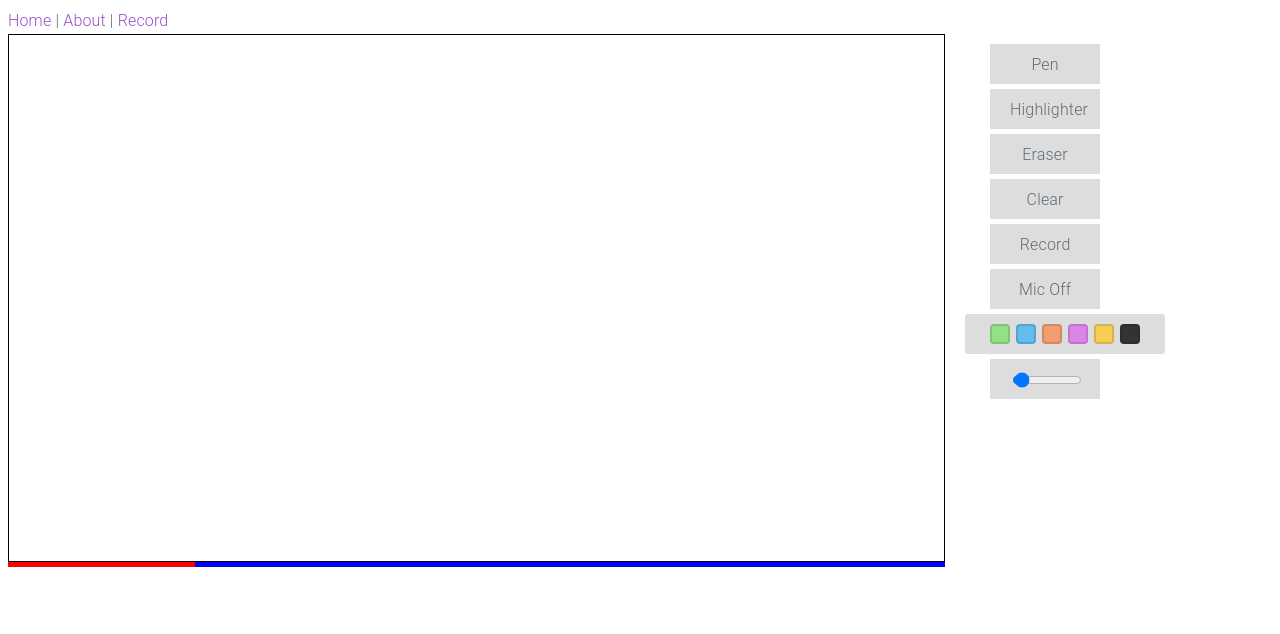
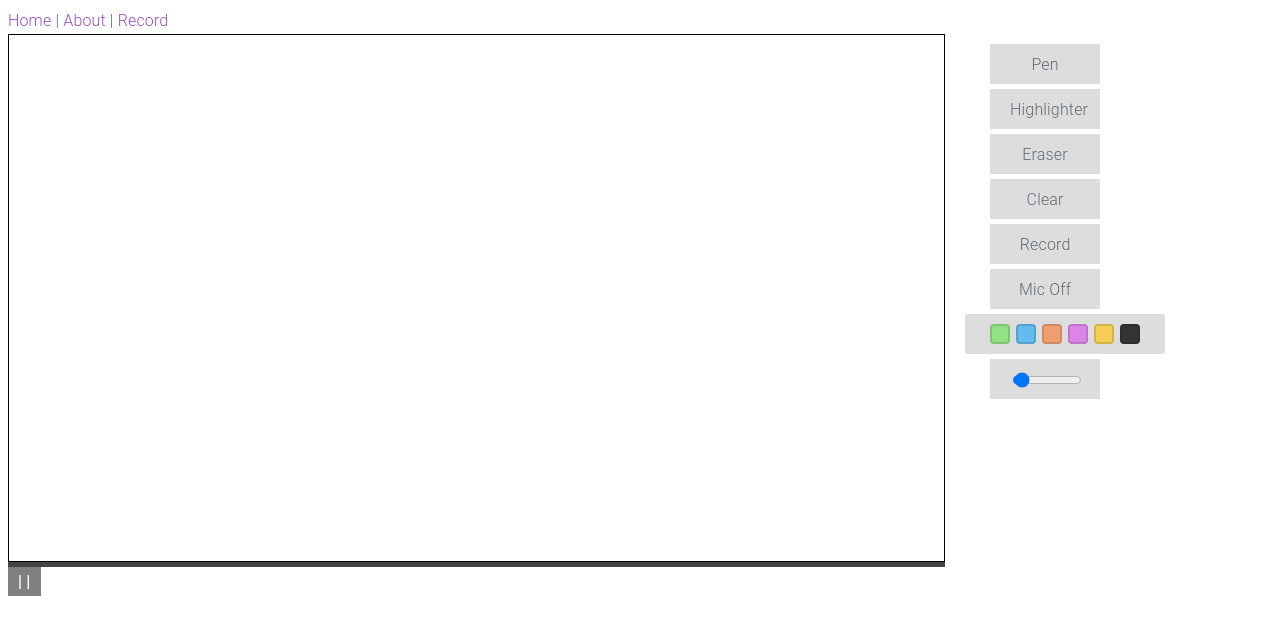
Before and after one commit to 5Mixer/Inkplain, a Vue app: page /rec in a window 1280 px wide. Shown: the top 634 px of the page. Built offline with nearby package versions, Linux system fonts and the light colour scheme.

Commit message:
Try and refine scrubbing.

```diff
--- a/src/components/Canvas.vue
+++ b/src/components/Canvas.vue
@@ -1,10 +1,17 @@
 <template>
 	<div class="boardContainer">
 		<canvas ref="board"></canvas>
+
+			{{playback.progress}}
 		<div class="scrubber">
-			<span class="progress"></span>
+			<span class="progress" ref="progress"></span>
 		</div>
-		<audio src="" ref="recordedAudio" controls class="slider" v-show="!recording && initialRecord"></audio>
+		<div class="media-button" @click="playToggle">{{playing ? '| |' : '►'}}</div>
+
+		<div v-show="!recording && initialRecord">
+
+			<audio src="" ref="recordedAudio" controls class="slider" v-show="!recording && initialRecord"></audio>
+		</div>
 	</div>
 </template>
 
@@ -15,16 +22,25 @@ export default {
 	data() {
 		return {
 			initialRecord: false,
+			playing: true,
+			playback: {},
+			progress: 0.,
 			canvas: undefined
 		}
 	}, props: ['bus', 'recording'],
+	methods: {
+		playToggle: function () {
+			this.annotationLogic.playToggle()
+			this.playing = !this.playing
+		}
+	},
 	mounted: function() {
 		this.context = this.$refs['board'].getContext('2d')
 
-		this.$refs['board'].width = 1920/2 //this.$refs['board'].parentElement.clientWidth //scale * 16;
-		this.$refs['board'].height = 1080/2 //this.$refs['board'].parentElement.clientHeight //scale * 9;
+		this.$refs['board'].width = 1920 //this.$refs['board'].parentElement.clientWidth //scale * 16;
+		this.$refs['board'].height = 1080 //this.$refs['board'].parentElement.clientHeight //scale * 9;
 
-		this.annotationLogic = new AnnotationCanvas(this.$refs['board'], this.$refs['recordedAudio'])
+		this.annotationLogic = new AnnotationCanvas(this.$refs['board'], this.$refs['recordedAudio'], this.$refs['progress'])
 		this.recording = this.annotationLogic.recorder.recording
 
 		this.bus.$on('recToggle', () => { this.annotationLogic.recToggle(); this.initalRecord = true } )
@@ -50,18 +66,28 @@ canvas {
 	margin-left: auto;
 	margin-right: auto;
 }
+.media-button {
+	display: inline-block;
+	background: grey;
+	color: white;
+	font-weight: bold;
+	padding: 2px;
+	padding-left: 10px;
+	padding-right: 10px;
+	text-align: center;
+	cursor: pointer;
+}
 .boardContainer {
 	height: calc(56.25vw - 15vw);
 	max-height: calc(100vh - 80px);
 }
 .scrubber {
 	height: 5px;
-	background-color: blue;
+	background-color: #999;
 }
 .progress {
 	display:block;
 	height: 5px;
-	width: 20%;
-	background: red;
+	background: #444;
 }
 </style>
--- a/src/video/app.js
+++ b/src/video/app.js
@@ -1,13 +1,19 @@
 import {Recorder} from "@/video/record.js"
 import {Renderer} from "@/video/render.js"
 import {AudioManager} from "@/video/audio.js"
-function AnnotationCanvas (canvas, audioElement) {
+function AnnotationCanvas (canvas, audioElement, progressElement) {
 	this.brush = { thickness: 1, colour: "black" }
 	this.eventTypes = {
 		drawing: 1,
 		moving: 2,
 		brush: 3,
 		clear: 4
+	}
+	this.playback = {
+		time: 0,
+		lengthTime: 0,
+		progress: 0,
+		playing: false
 	}
 	this.recordAudio = false
 
@@ -30,7 +36,7 @@ function AnnotationCanvas (canvas, audioElement) {
 		const rect = canvas.getBoundingClientRect()
 		const events = e.getCoalescedEvents();
 		events.forEach((e) => {
-			let record = {type:this.eventTypes.move,coords:{x:Math.round((e.clientX - rect.left)/canvas.clientWidth*1920/2), y: Math.round((e.clientY - rect.top)/canvas.clientHeight*1080/2)}}
+			let record = {type:this.eventTypes.move,coords:{x:Math.round((e.clientX - rect.left)/canvas.clientWidth*1920), y: Math.round((e.clientY - rect.top)/canvas.clientHeight*1080)}}
 			this.recorder.record(record)
 			this.playRecord(record)
 		})
@@ -99,12 +105,18 @@ function AnnotationCanvas (canvas, audioElement) {
 		}else{
 			this.audioManager.stopRecordingAudio()
 			this.recorder.stopRecording()
+			this.playback.lengthTime = this.recorder.recordingLength
 		}
 	}
 	this.micToggle = function(){
 		this.recordAudio = !this.recordAudio
 		if (this.recordAudio)
 			this.audioManager.activateAudio()
+	}
+	this.playToggle = function () {
+		this.playback.playing = !this.playback.playing
+		if (this.playback.playing && this.playback.progress == 1)
+			this.playback.time = 0
 	}
 
 	// Draw up to a specific time by recursively running playEventRecursive
@@ -157,13 +169,22 @@ function AnnotationCanvas (canvas, audioElement) {
 
 	this.drawframe = function() {
 		if (this.recorder.recording){
-
+			this.playback.time = 0
 		}else{
 			this.renderer.clear()
 			if (this.recorder.recordStore.length != 0){
-				this.playback(this.recorder.recordStore, audioElement.currentTime * 1000)
+				this.playback(this.recorder.recordStore, this.playback.time) //audioElement.currentTime * 1000)
 				this.renderer.drawPointer()
 			}
+			if (this.playback.playing && this.playback.time < this.playback.lengthTime)
+				this.playback.time += 1000/120
+			if (this.playback.time >= this.playback.lengthTime) {
+				this.playback.time = this.playback.lengthTime
+				this.playback.playing == false
+			}
+
+			this.playback.progress = this.playback.time / this.playback.lengthTime
+			progressElement.style.width = this.playback.progress * 100 + "%"
 		}
 		// requestAnimationFrame(this.drawframe)
 	}.bind(this)
```
